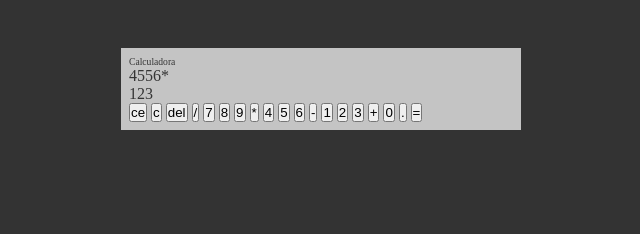
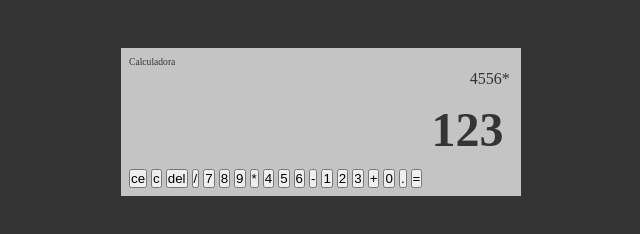
Before and after one commit to Yancod/calculadora-html-css-js, a plain HTML site: page index.html in a window 1280 px wide. Shown: the whole page, without its empty margins (319-959 px from the left). Drawn offline with Linux system fonts and the light colour scheme.

Commit message:
Criação do estilo do display

```diff
--- a/css/styles.css
+++ b/css/styles.css
@@ -34,3 +34,23 @@ body {
     font-weight: 300;
     color: var(--deep-grey);
 }
+
+#operations {
+    text-align: right;
+}
+
+#operations-previos,
+#operations-current {
+    padding: .2em;
+    overflow-wrap: break-word;
+    min-height: 1.6em;
+}
+
+#operations-previos {
+    color: var(--deep-grey);
+}
+
+#operations-current {
+    font-size: 3em;
+    font-weight: 700;
+}
```
